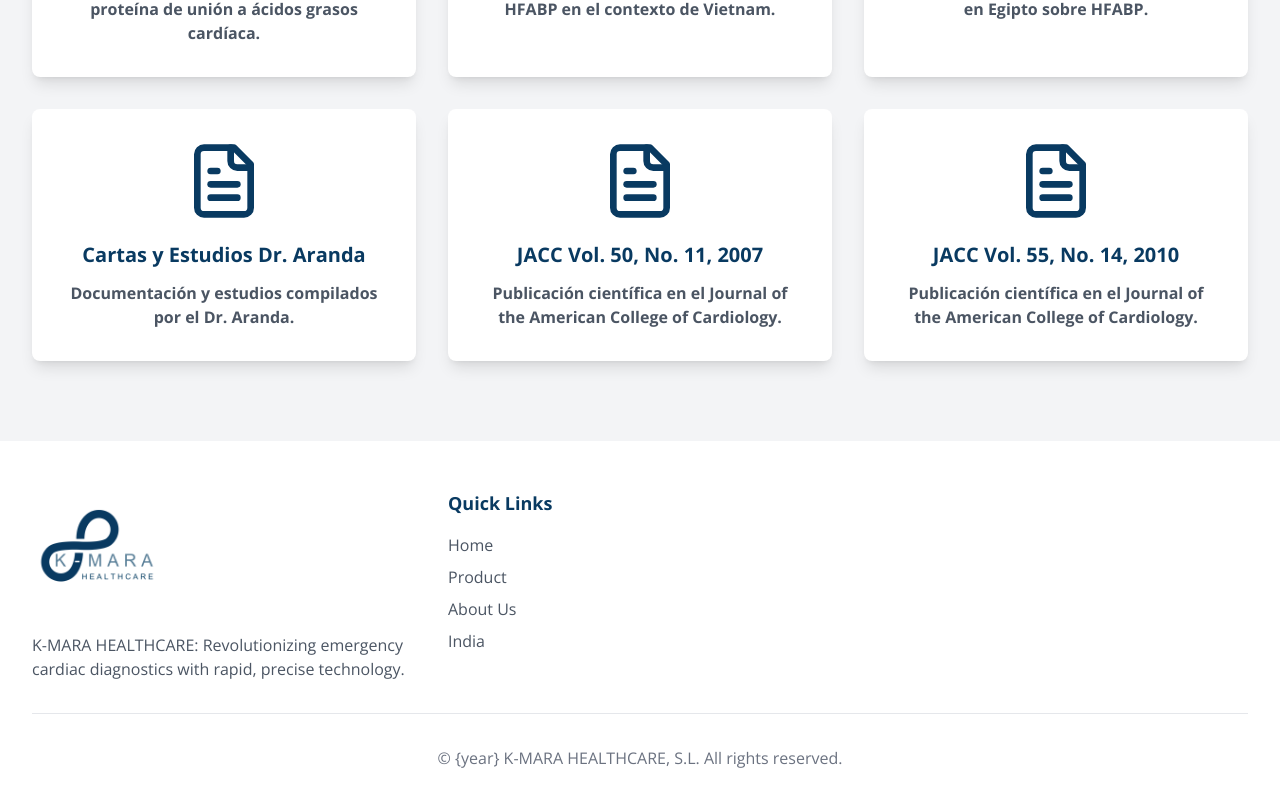
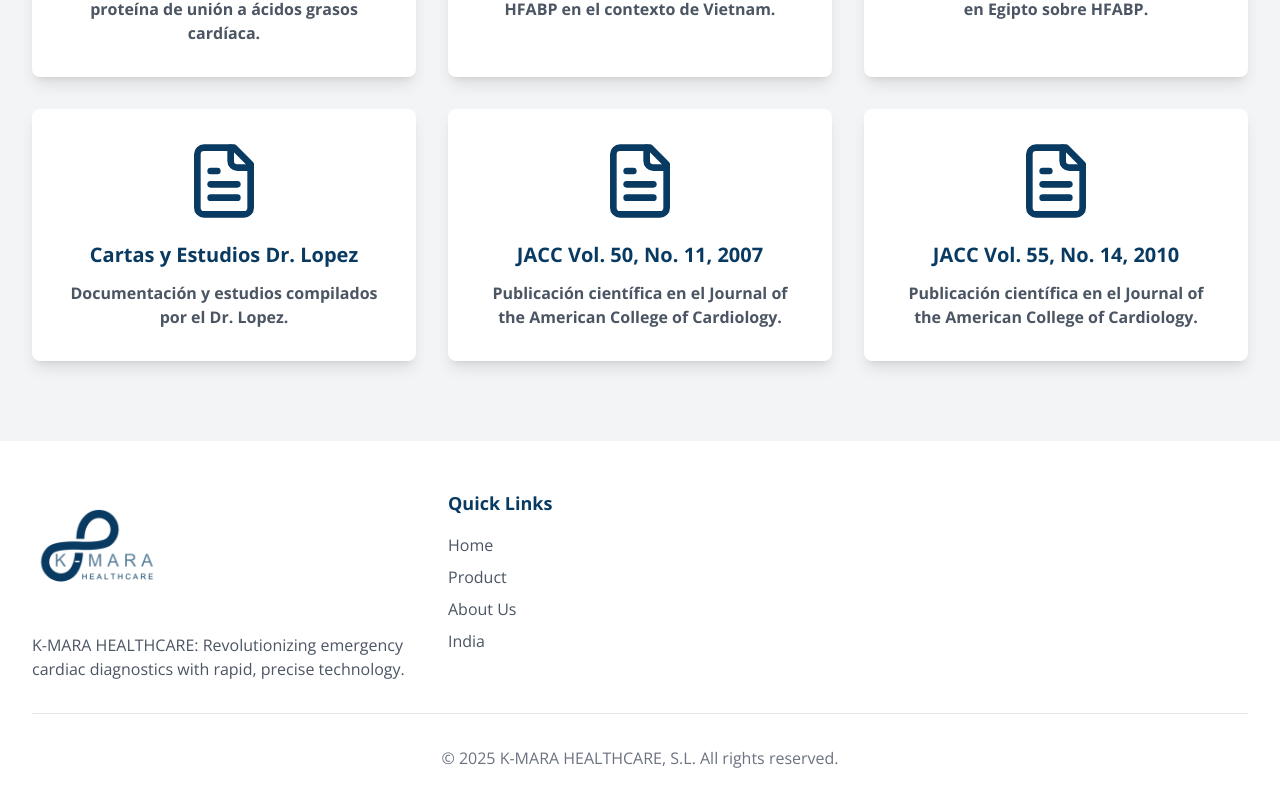
Before and after one commit to Matt-574/kmara, a React (Vite) app: page /about in a window 1280 px wide. Shown: the part 3891-4697 px from the top of the page. Built offline with nearby package versions, Linux system fonts and the light colour scheme.

Commit message:
feat: Update content and styles

```diff
--- a/src/components/aboutus/AboutUsCertificateGallery.tsx
+++ b/src/components/aboutus/AboutUsCertificateGallery.tsx
@@ -22,9 +22,9 @@ const AboutUsCertificateGallery: React.FC = () => {
             pdf: '/certificates/general/Estudio Clinico HFABP EGYPT.pdf'
         },
         {
-            title: "Cartas y Estudios Dr. Aranda",
-            details: "Documentación y estudios compilados por el Dr. Aranda.",
-            pdf: '/certificates/general/Letter and Studies DR. ARANDA.pdf'
+            title: "Cartas y Estudios Dr. Lopez",
+            details: "Documentación y estudios compilados por el Dr. Lopez.",
+            pdf: '/certificates/general/Letter and Studies DR. LOPEZ.pdf'
         },
         {
             title: "JACC Vol. 50, No. 11, 2007",
--- a/src/components/home/HeroSlider.tsx
+++ b/src/components/home/HeroSlider.tsx
@@ -55,7 +55,7 @@ const HeroSlider: React.FC = () => {
                         animate={{ opacity: 1, y: 0 }}
                         transition={{ duration: 0.8, ease: "easeOut" }}
                     >
-                        <span className="text-secondary">{t('hero.title_part1')}</span>
+                        <span className="text-primary">{t('hero.title_part1')}</span>
                         <br />
                         <span>{t('hero.title_part2')}</span>
                     </motion.h1>
--- a/src/components/india/AnimatedStats.tsx
+++ b/src/components/india/AnimatedStats.tsx
@@ -47,7 +47,7 @@ const AnimatedStats: React.FC = () => {
                             animate={isInView ? { opacity: 1, scale: 1 } : {}}
                             transition={{ duration: 0.5, delay: 0.5 + index * 0.2 }}
                         >
-                            <span className="text-5xl font-bold text-secondary">
+                            <span className="text-5xl font-bold text-white">
                                 <CountUp isCounting={isInView} end={stat.value} duration={3} decimalPlaces={stat.decimals || 0} />
                                 {stat.suffix}
                             </span>
--- a/src/components/india/IndiaTeamTable.tsx
+++ b/src/components/india/IndiaTeamTable.tsx
@@ -15,13 +15,8 @@ const rowVariants = {
 const IndiaTeamTable: React.FC = () => {
     const { t } = useTranslation();
     const teamData = [
-        { name: t('india.team.member1_name'), value: t('india.team.member1_value'), source: "K-MARA" },
-        { name: t('india.team.member2_name'), value: t('india.team.member2_value'), source: "K-MARA" },
-        { name: t('india.team.member3_name'), value: t('india.team.member3_value'), source: "K-MARA" },
-        { name: t('india.team.member4_name'), value: t('india.team.member4_value'), source: "K-MARA" },
-        { name: t('india.team.member5_name'), value: t('india.team.member5_value'), source: "K-MARA" },
-        { name: t('india.team.member6_name'), value: t('india.team.member6_value'), source: "TECCI" },
-        { name: t('india.team.member7_name'), value: t('india.team.member7_value'), source: "K-MARA" }
+        { name: "Dr. Sekhar Kidambi -Managing Director - K MARA Care Pvt Ltd.", value: t('india.team.member1_value'), source: "K-MARA" },
+        { name: "Mrs. Lalitha Sriram - Director - K MARA Care Pvt Ltd.", value: " ", source: "K-MARA" },
     ];
 
     return (
--- a/src/components/layout/Footer.tsx
+++ b/src/components/layout/Footer.tsx
@@ -5,7 +5,7 @@ import KmaraLogo from '/images/kmara_logo.png';
 
 const Footer: React.FC = () => {
     const { t, i18n } = useTranslation();
-    const currentYear = new Date().getFullYear();
+    const currentYear = 2025;
 
     const navLinks = [
         { to: '/', text: t('navbar.home') },
--- a/src/locales/en.json
+++ b/src/locales/en.json
@@ -11,7 +11,7 @@
   "footer": {
     "about": "K-MARA HEALTHCARE: Revolutionizing emergency cardiac diagnostics with rapid, precise technology.",
     "quick_links": "Quick Links",
-    "copyright": "© {year} K-MARA HEALTHCARE, S.L. All rights reserved."
+    "copyright": "© 2025 K-MARA HEALTHCARE, S.L. All rights reserved."
   },
   "hero": {
     "title_part1": "Rapid Diagnostics,",
--- a/src/locales/es.json
+++ b/src/locales/es.json
@@ -11,7 +11,7 @@
   "footer": {
     "about": "K-MARA HEALTHCARE: Revolucionando el diagnóstico cardíaco de emergencia con tecnología rápida y precisa.",
     "quick_links": "Enlaces Rápidos",
-    "copyright": "© {year} K-MARA HEALTHCARE, S.L. Todos los derechos reservados."
+    "copyright": "2025 © K-MARA HEALTHCARE, S.L. Todos los derechos reservados."
   },
   "hero": {
     "title_part1": "Diagnóstico Rápido,",
```
Also changed, not shown: 2 other files (tests, documents, lock files or other folders).
